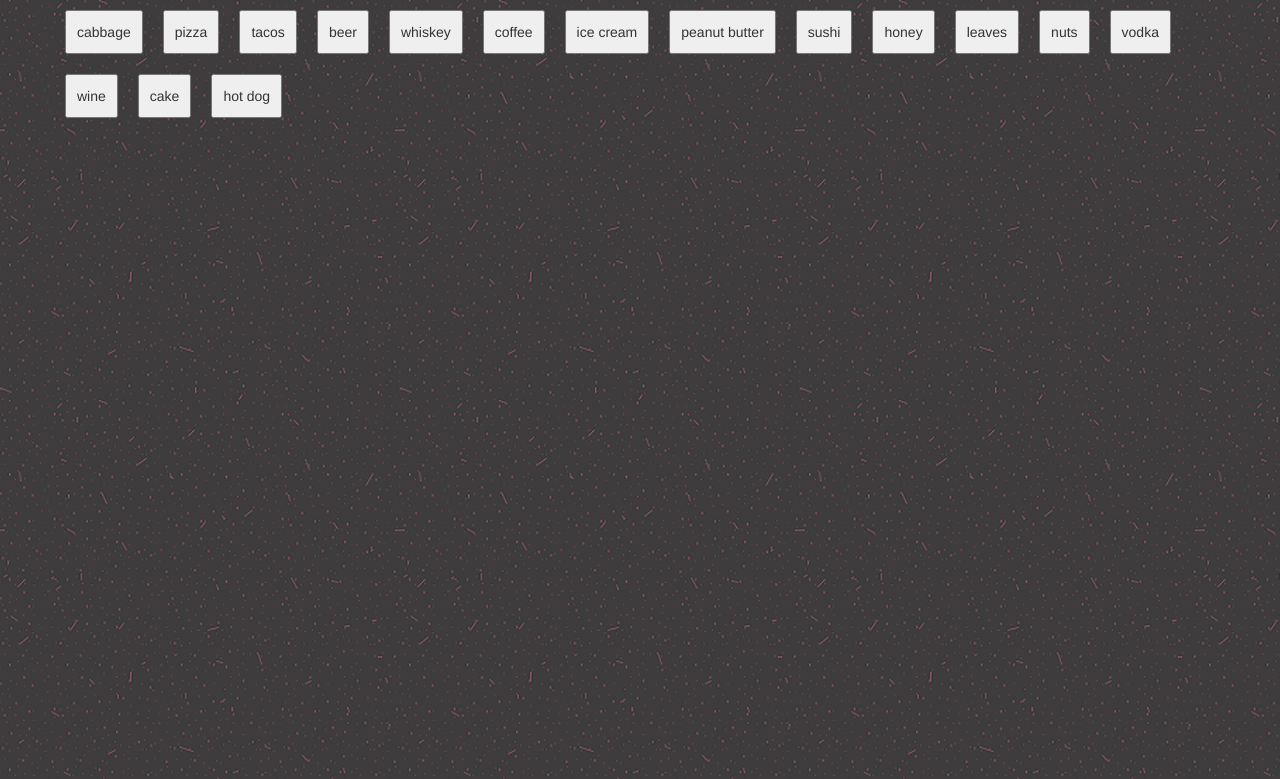
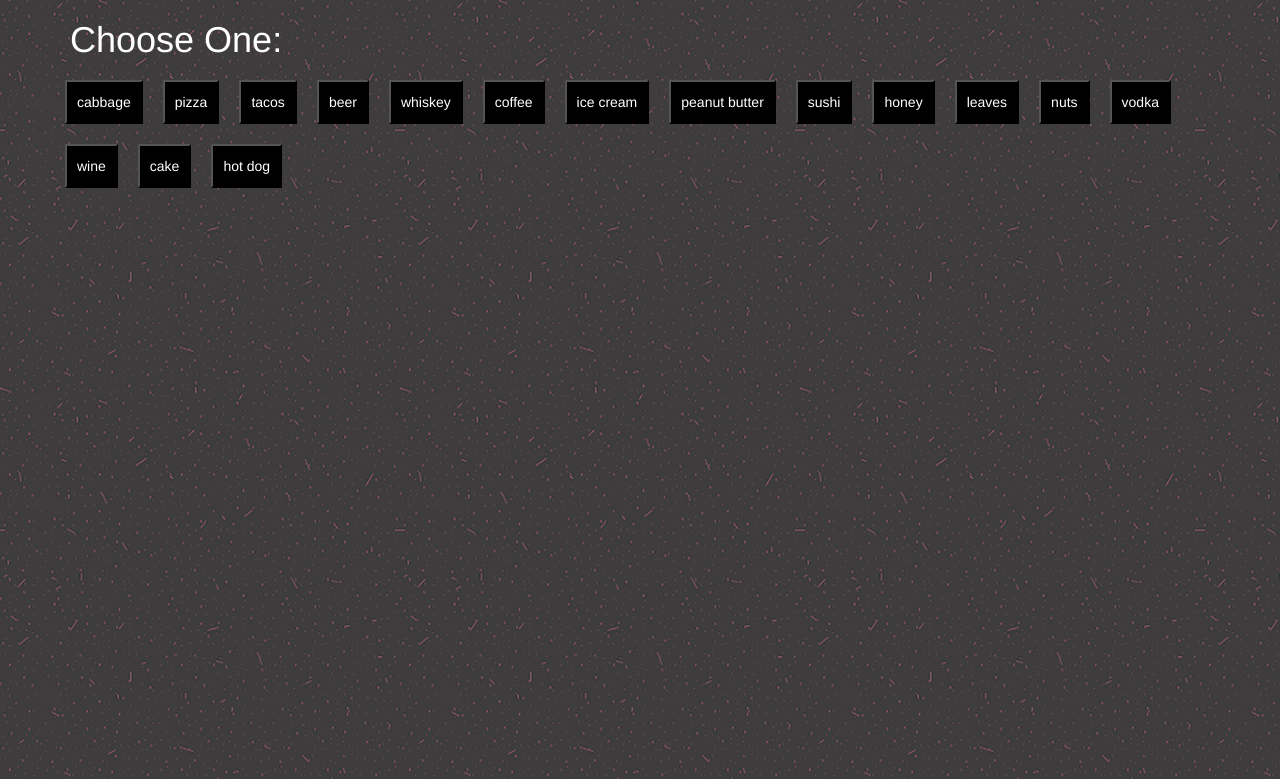
Before and after one commit to victoriarainc/giphy-app, a plain HTML site: page index.html in a window 1280 px wide. Shown: the top 779 px of the page. Drawn offline with nearby package versions, Linux system fonts and the light colour scheme.

Commit message:
added header and font color

```diff
--- a/assets/css/style.css
+++ b/assets/css/style.css
@@ -1,8 +1,11 @@
+/*=========== GLOBAL =============*/
+
 html, body {
 	height: 100%;
 }
 
 body {
+	color: white;
 	background-image: url(../images/pinkdust.png);
 	background-attachment: relative;
 	background-position: center;
@@ -53,6 +56,7 @@ footer#foot::before {
 	padding: 10px;
 	margin: 10px;
 	border-radius: none;
+	background-color: black;
 }
 
 button.buttonStyle, button#gifBtnText {
--- a/index.html
+++ b/index.html
@@ -14,6 +14,7 @@
 
 	<div class="container">
 
+		<h1>Choose One:</h1>
 		<div id="topicButtons" class="row"> </div>
 
 		<div id="gifsDiv" class="col-md-12"> </div>
```
